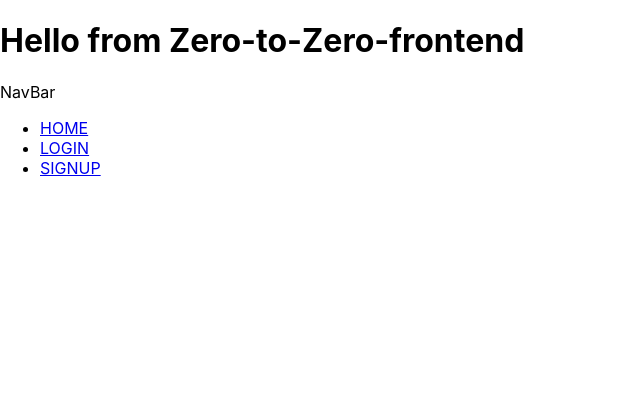
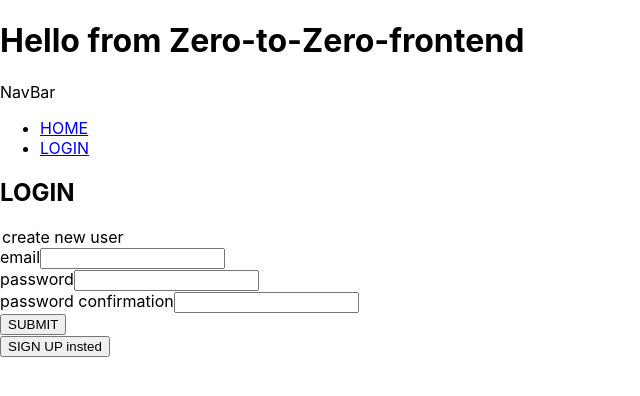
Before and after one commit to zicna/zero-to-zero-frontend, a React (Create React App) app: page /auth in a window 1280 px wide. Shown: the top 396 px of the page, without its empty margins (0-640 px from the left). Built offline with nearby package versions, Linux system fonts and the light colour scheme.

Commit message:
clear the working tree

```diff
--- a/src/components/NavBar.js
+++ b/src/components/NavBar.js
@@ -11,11 +11,11 @@ export default function NavBar() {
           <NavLink to="/home">HOME</NavLink>
         </li>
         <li>
-          <NavLink to="/login">LOGIN</NavLink>
+          <NavLink to="/auth">LOGIN</NavLink>
         </li>
-        <li>
+        {/* <li>
           <NavLink to="/signup">SIGNUP</NavLink>
-        </li>
+        </li> */}
       </ul>
     </div>
   )
--- a/src/helpers/fetchHelpers.js
+++ b/src/helpers/fetchHelpers.js
@@ -1,25 +1,39 @@
-export const URL = 'http//:localhost:3000'
-export const SIGNUP = 'signup'
-export const LOGIN = 'login'
+export const URL = 'http//localhost:3000'
+// export const SIGNUP = 'signup'
+// export const LOGIN = 'login'
 
 export const submitUser = async (user, action) => {
+  // debugger
   try {
     console.log(user)
-    const response = await fetch(`${URL}/${action}`, {
+    const response = await fetch('http//localhost:3000/login', {
       method: 'POST',
       headers: {
+        Accept: 'application/json',
         'Content-Type': 'application/json',
       },
       body: JSON.stringify(user),
     })
 
+    console.log(response)
+
     if (!response.ok) {
-      throw Error('something when wrong...')
+      throw Error('something went wrong...')
     }
 
-    const data = await response.then()
+    const data = await response.json()
     console.log(data)
   } catch (error) {
     console.log(error.message)
   }
 }
+
+
+{
+//   method: 'POST',
+//   headers: {
+//     Accept: 'application/json',
+//     'Content-Type': 'application/json',
+//   },
+//   body: JSON.stringify(userObject),
+}
--- a/src/pages/SignUp.js
+++ b/src/pages/Auth.js
@@ -1,9 +1,14 @@
 import React from 'react'
 import { useState, useRef } from 'react'
 
-import { submitUser, LOGIN, SIGNUP } from '../helpers/fetchHelpers'
+import { submitUser} from '../helpers/fetchHelpers'
 
-export default function SignUp() {
+export const SIGNUP = 'signup'
+export const LOGIN = 'login'
+
+export default function Auth() {
+  const [isLogin, setIsLogin] = useState(true)
+
   const [email, setEmail] = useState('')
   const [password, setPassword] = useState('')
   const [passwordConfirmation, setPasswordConfirmation] = useState('')
@@ -27,16 +32,24 @@ export default function SignUp() {
     const userObject = {
       user: { email, password, passwordConfirmation },
     }
-
-    submitUser(userObject, SIGNUP)
+    if (isLogin) {
+      // debugger
+      submitUser(userObject, LOGIN)
+    } else {
+      submitUser(userObject, SIGNUP)
+    }
 
     setEmail('')
     setPassword('')
     setPasswordConfirmation('')
   }
+
+  const changePurposeHandler = () => {
+    setIsLogin((prevState) => !prevState)
+  }
   return (
-    <React.Fragment>
-      <h2>SignUp</h2>
+    <div>
+      <h2>{isLogin ? 'LOGIN' : 'SIGNUP'}</h2>
       <form action="" onSubmit={submitHandler} ref={form}>
         <legend>create new user</legend>
         <div>
@@ -62,7 +75,12 @@ export default function SignUp() {
         <div>
           <input type="submit" value="SUBMIT" />
         </div>
+        <div>
+          <button onClick={changePurposeHandler}>
+            {isLogin ? 'SIGN UP' : 'LOGIN'} insted
+          </button>
+        </div>
       </form>
-    </React.Fragment>
+    </div>
   )
 }
--- a/src/routes container/MainRoutesContainer.js
+++ b/src/routes container/MainRoutesContainer.js
@@ -3,15 +3,15 @@ import { Routes, Route } from 'react-router'
 
 import Home from "../pages/Home"
 import Login from "../pages/Login"
-import SignUp from "../pages/SignUp"
+import Auth from "../pages/Auth.js"
 
 export default function MainRoutesContainer() {
   return (
     <>
     <Routes>
         <Route path="/home" element={<Home />}></Route>
-        <Route path="/login" element={<Login />}></Route>
-        <Route path="/signup" element={<SignUp />}></Route>
+        <Route path="/auth" element={<Auth />}></Route>
+        {/* <Route path="/signup" element={<SignUp />}></Route> */}
       </Routes>
     </>
   )
```
